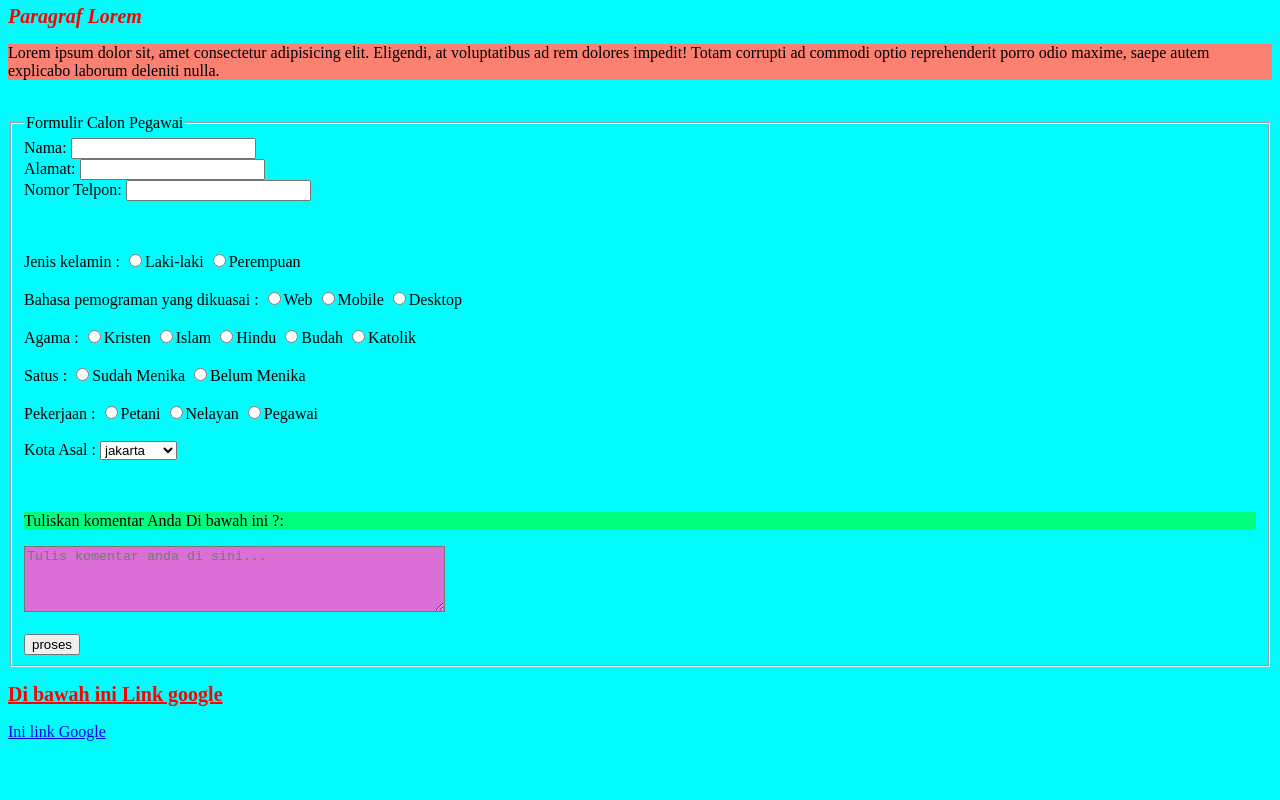
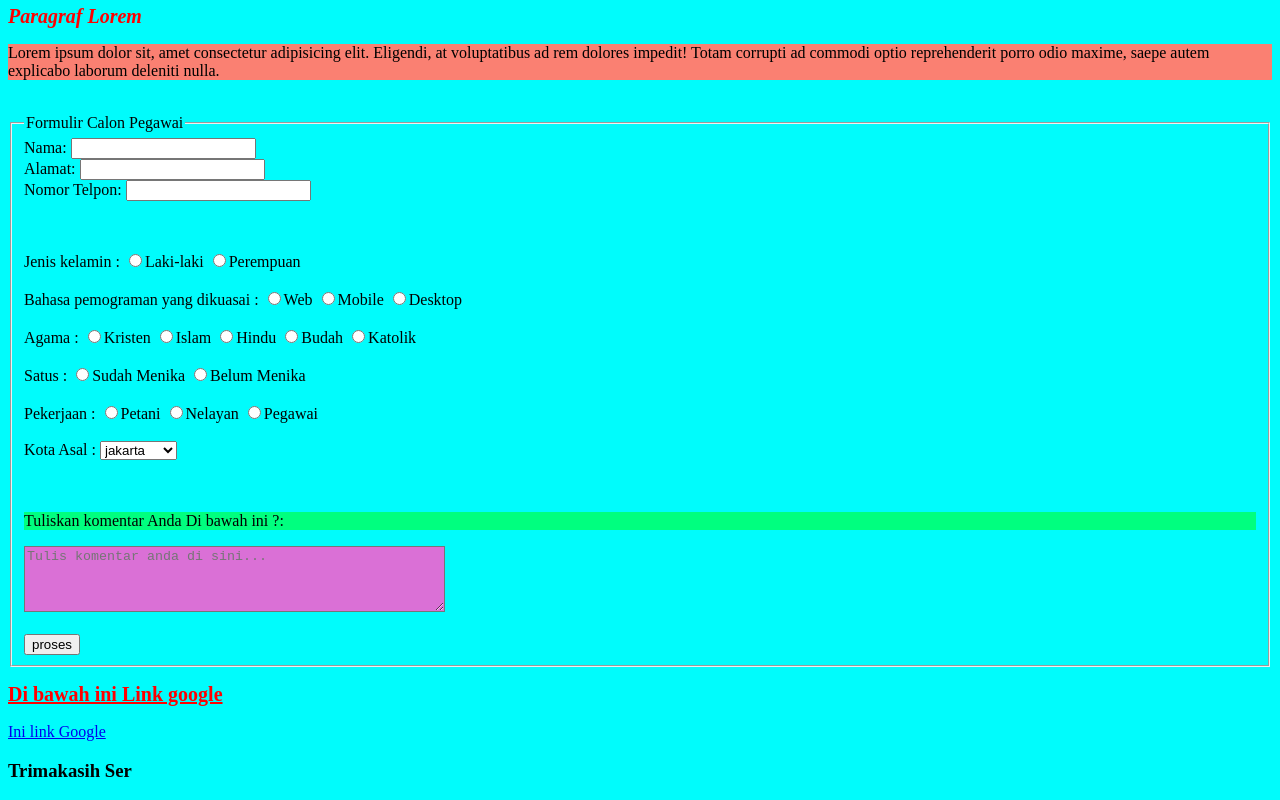
Before and after one commit to emersonyenjau12345/web_desain, a plain HTML site: page index.html in a window 1280 px wide. Shown: the part 422-1222 px from the top of the page. Before the commit the page ends 1171 px from the top, so only its background shows below. Drawn offline with Linux system fonts and the light colour scheme.

Commit message:
vers commit

```diff
--- a/index.html
+++ b/index.html
@@ -117,6 +117,7 @@
             <button type="submit">proses</button>
         </fieldset>
         <h2> <u> Di bawah ini Link google</u></h2>
-        <a href=" https://www.google.co.id/" target="_blank">Ini link Google</a>
+        <a href=" https://www.google.co.id/" target="_blank">Ini link Google</a><br>
+        <p><h3>Trimakasih Ser</h3></p>
 </body>
 </html>
```
